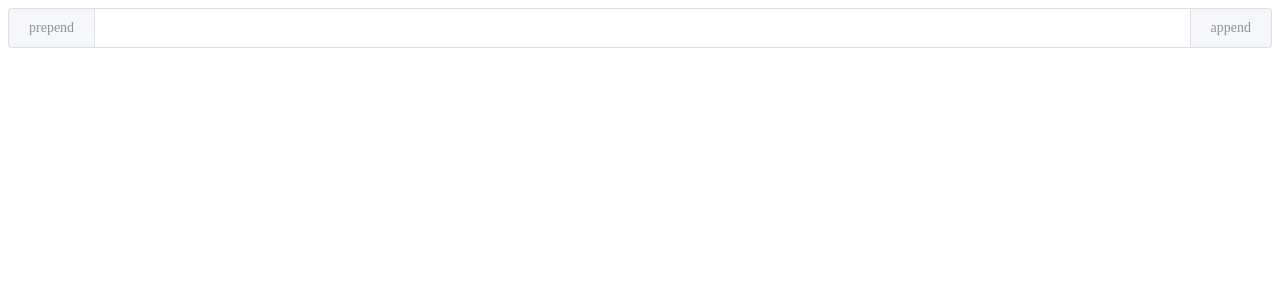
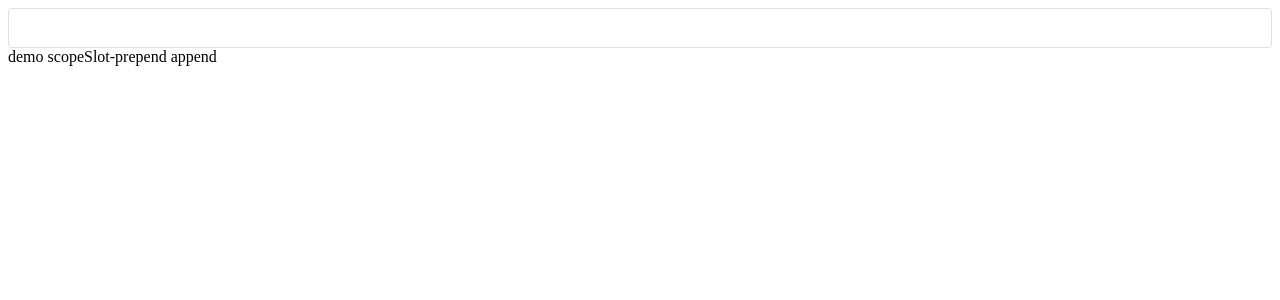
Before and after one commit to Asplitline/t-vue-demo, a Vue app: page / in a window 1280 px wide. Shown: the top 300 px of the page. Built offline with nearby package versions, Linux system fonts and the light colour scheme.

Commit message:
$slots + $scopeSlots

```diff
--- a/src/App.vue
+++ b/src/App.vue
@@ -2,22 +2,44 @@
 	<div id="app">
 		<!-- <Demo ref="demo"></Demo> -->
 		<!-- <div ref="divDemo">123</div> -->
-		<MyInput v-model="myData" @clear="test" clearable>
+		<!-- <MyInput v-model="myData" @clear="test" clearable>
+			<template #prepend>prepend</template>
+			<template #append>append</template>
+		</MyInput> -->
+		<MyInput v-model="myData" clearable @clear="test">
 			<template #prepend>prepend</template>
 			<template #append>append</template>
 		</MyInput>
+
+		<MySlot>
+			<template #prepend="slotProps">
+				{{slotProps.text}}prepend
+			</template>
+			<template #append>
+				append
+			</template>
+			<template #demo="slotProps">
+				{{slotProps.text}}
+			</template>
+		</MySlot>
+
 	</div>
 </template>
 
 <script>
 import Demo from '@/components/Demo'
 import MyInput from '@/components/MyInput'
+import MySlot from '@/components/MySlot'
 export default {
 	name: 'App',
 	data() {
 		return {
 			myData: '',
-			d1: 'd1'
+			d1: 'd1',
+			tdata: {
+				a: '11',
+				b: '11'
+			}
 		}
 	},
 	methods: {
@@ -27,7 +49,8 @@ export default {
 	},
 	components: {
 		Demo,
-		MyInput
+		MyInput,
+		MySlot
 	},
 	mounted() {
 		// console.log(this.$refs.demo)
--- a/src/components/MyInput.vue
+++ b/src/components/MyInput.vue
@@ -1,33 +1,42 @@
 
 <template>
-	<el-input v-bind="$attrs" v-on="$listeners" @clear="$emit('clear')">
-		<!-- <template v-for="(_,slotName) in $slots" #[slotName]>
+	<el-input v-bind="$attrs" @clear="$emit('clear')" v-on="$listeners">
+		<!-- 具名插槽 -->
+		<!-- <slot :slot="slotName" :name="slotName" v-for="(_,slotName) in $slots"></slot> -->
+		<!-- 作用域插槽 -->
+		<!-- <template v-slot:[slotName] v-for="(_,slotName) in $slots">
 			<slot :name="slotName"></slot>
 		</template> -->
-
-		<slot :name="slotName" v-for="(_,slotName) in $slots" :slot="slotName"></slot>
-
-		<!-- <template #prepend>
-			<slot :name="prepend" ></slot>
+		<!--  -->
+		<template v-slot:[slotName]="slotProps" v-for="(_,slotName) in $scopedSlots">
+			<slot :name="slotName" v-bind="slotProps"></slot>
 		</template>
-		<template #append>
-			<slot :name="append"></slot>
-		</template> -->
 	</el-input>
 </template>
 
 <script>
 export default {
-	inheritAttrs: false,
-	methods: {},
+	// inheritAttrs: false,
+	methods: {
+		test() {
+			this.$emit('clear')
+		}
+	},
 	mounted() {
 		console.log(this.$attrs)
-		console.log(this.$listeners)
-		console.log(this.$slots)
-		console.log(this.$scopedSlots)
+		// console.log(this.$listeners)
+		// console.log(this.$slots)
+		// console.log(this.$scopedSlots)
 	}
 }
 </script>
 
 <style>
+/* <el-input v-bind="$attrs" v-on="$listeners" @clear="$emit('clear')">
+		<slot :name="slotName" v-for="(_,slotName) in $slots" v-slot[slotName]></slot>
+		<template v-for="(_,slotName) in $scopedSlots" #[slotName]="slotProps">
+			<slot :name="slotName" v-bind="slotProps"></slot>
+		</template>
+
+	</el-input> */
 </style>
--- /dev/null
+++ b/src/components/MySlot.vue
@@ -0,0 +1,51 @@
+<template>
+	<TplSlot>
+		<!-- 2.6+ -->
+		<!-- <template v-slot:[slotName] v-for="(_,slotName) in $slots">
+			<slot :name="slotName"></slot>
+		</template> -->
+		<!-- old -->
+		<!-- <template :slot="slotName" v-for="(_,slotName) in $slots">
+			<slot :name="slotName"></slot>
+		</template> -->
+
+		<!-- <slot :slot="slotName" :name="slotName" v-for="(_,slotName) in $slots"></slot> -->
+
+		<!-- <slot v-slot:[slotName] :name="slotName" v-for="(_,slotName) in $slots"></slot> -->
+		<!-- <slot v-slot:[slotName] :name="slotName" v-for="(_,slotName) in $scopedSlots"></slot> -->
+		<!--
+		<template v-slot:[slotName] v-for="(_,slotName) in $slots">
+			<slot :name="slotName"></slot>
+		</template> -->
+
+		<!-- <slot :slot="slotName" :name="slotName" v-for="(_,slotName) in $slots"></slot>
+		<template slot-scope="slotProps" v-for="(_,slotName) in $scopedSlots">
+			<slot :name="slotName" v-bind="slotProps"></slot>
+		</template> -->
+
+		<!-- <slot v-slot:[slotName]="slotName" :name="slotName" v-for="(_,slotName) in $slots">
+		</slot> -->
+		<!-- <template slot-scope="slotProps" v-for="(_,slotName) in $scopedSlots">
+			<slot :name="slotName" v-bind="slotProps"></slot>
+		</template> -->
+		<template v-slot:[slotName]="slotProps" v-for="(_,slotName) in $scopedSlots">
+			<slot :name="slotName" v-bind="slotProps"></slot>
+		</template>
+	</TplSlot>
+
+</template>
+
+<script>
+/*
+ todo - el-input 二次封装为什么需要  slot + template
+ */
+import TplSlot from './TplSlot.vue'
+export default {
+	components: {
+		TplSlot
+	}
+}
+</script>
+
+<style lang="scss" scoped>
+</style>
--- /dev/null
+++ b/src/components/TplSlot.vue
@@ -0,0 +1,14 @@
+<template>
+	<div class="tplSlot">
+		<slot name="demo" :text="'demo'"></slot>
+		<slot name="prepend" :text="' scopeSlot-'"></slot>
+		<slot name="append">TplSlot-append</slot>
+	</div>
+</template>
+
+<script>
+export default {}
+</script>
+
+<style lang="scss" scoped>
+</style>
```
Also changed, not shown: 1 other file (tests, documents, lock files or other folders).
